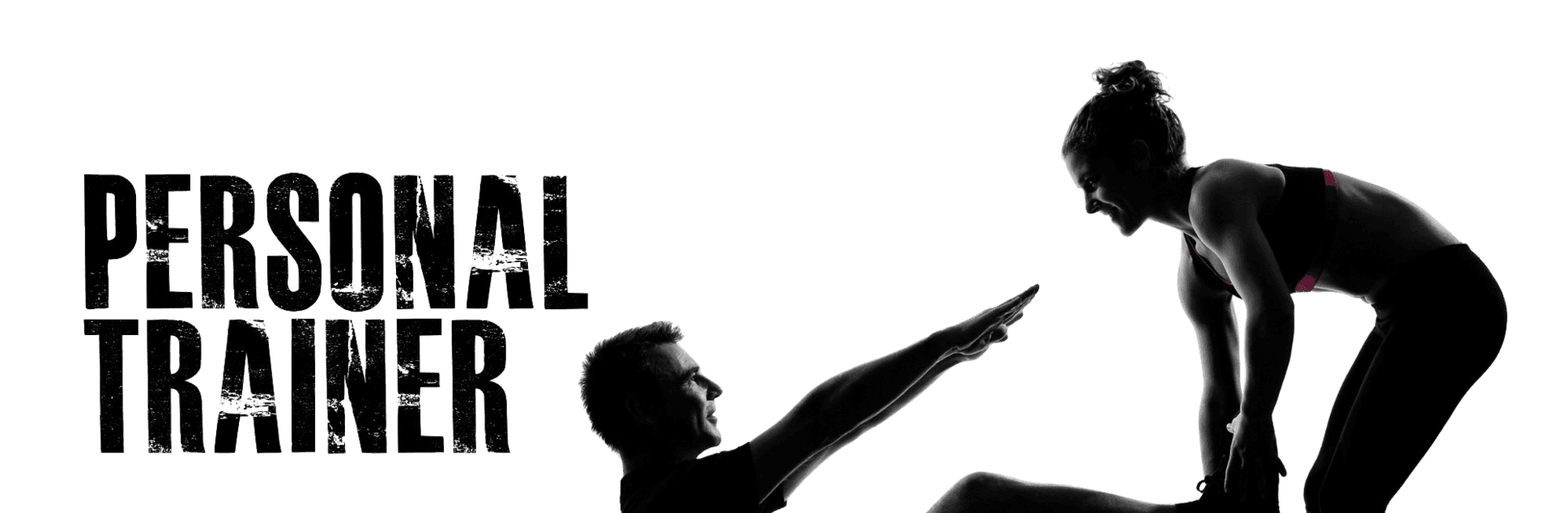
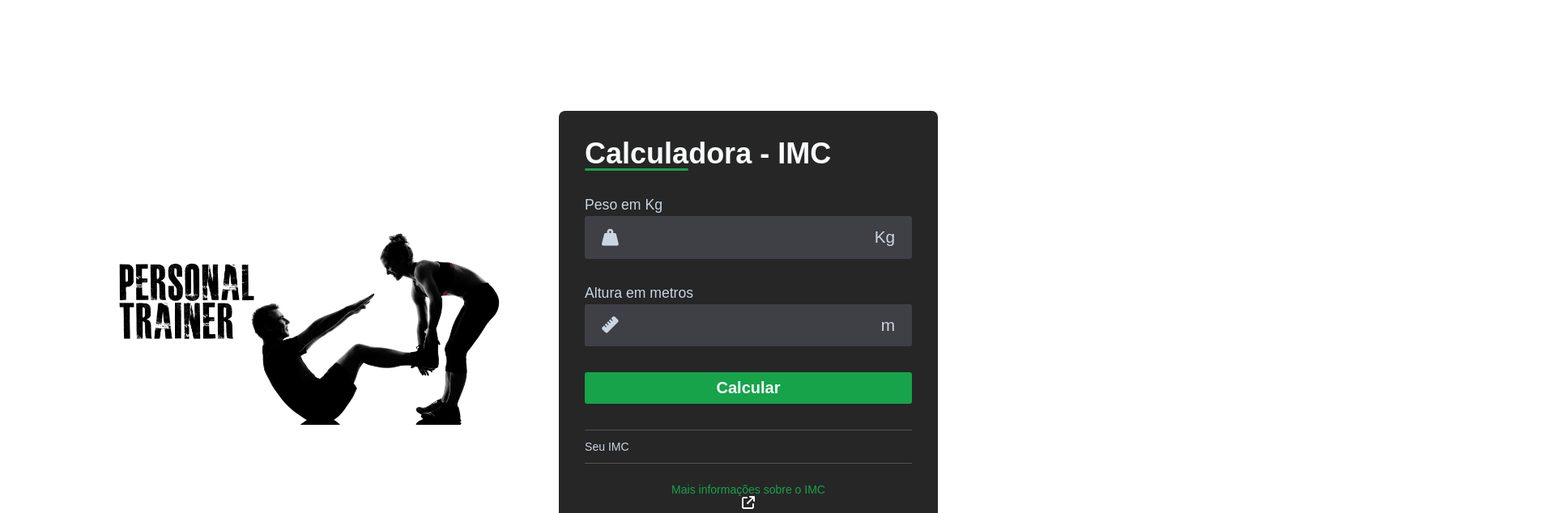
Before and after one commit to Wesleysoares7/calculadora-imc, a plain HTML site: page index.html in a window 1280 px wide. Shown: the top 634 px of the page at 81% size, 1920 px wide, since content can reach past the window. Drawn offline with Linux system fonts and the light colour scheme.

Commit message:
feat: estilização completa

```diff
--- a/style.css
+++ b/style.css
@@ -0,0 +1,156 @@
+@import url("https://fonts.googleapis.com/css2?family=Poppins:wght@200;300;400;500&display=swap");
+
+* {
+  margin: 0;
+  padding: 0;
+  box-sizing: border-box;
+  font-family: "Poppis", sans-serif;
+}
+
+body {
+  display: flex;
+  align-items: center;
+  justify-content: center;
+  width: 100%;
+  height: 100vh;
+  background-color: white;
+}
+
+#conteiner {
+  display: flex;
+  align-items: center;
+  gap: 3.5rem;
+}
+
+#img img {
+  width: 32rem;
+}
+
+#calculator {
+  display: flex;
+  flex-direction: column;
+  gap: 2rem;
+  padding: 2rem;
+  color: #f8fafc;
+  background-color: #262626;
+  border-radius: 0.5rem;
+}
+
+#form {
+  display: flex;
+  flex-direction: column;
+  gap: 2rem;
+}
+
+#title {
+  font-size: 2.25rem;
+  position: relative;
+}
+
+#title::after {
+  position: absolute;
+  content: "";
+  background-color: #16a34a;
+  width: 8rem;
+  height: 0.1875rem;
+  bottom: 0;
+  left: 0;
+  border-radius: 0.1875rem;
+}
+
+.input-box label {
+  font-size: 1.1rem;
+  color: #cbd5e1;
+  font-weight: 500;
+}
+
+.input-field {
+  display: flex;
+  align-items: center;
+  justify-content: space-between;
+  background-color: #3f3f46;
+  padding: 0.3rem;
+  border-radius: 0.1875rem;
+  margin-top: 0.1875rem;
+}
+
+.input-field span,
+.input-field i {
+  color: #cbd5e1;
+  font-size: 1.3rem;
+  padding: 0.6rem 1rem;
+}
+
+.input-field input {
+  background-color: transparent;
+  border: none;
+  width: 100%;
+  font-size: 1.3rem;
+  color: #f8fafc;
+  padding: 0 0.5rem;
+}
+
+.input-field input::-webkit-outer-spin-button,
+.input-field input::-webkit-inner-spin-button {
+  appearance: none;
+}
+
+.input-field input:focus {
+  outline: none;
+}
+
+#calculate {
+  border: none;
+  font-size: 1.25rem;
+  font-weight: bold;
+  background-color: #16a34a;
+  color: #f8fafc;
+  padding: 0.5rem 0;
+  border-radius: 0.1875rem;
+  cursor: pointer;
+}
+
+#result {
+  display: flex;
+  gap: 2rem;
+  align-items: center;
+  border-top: 0.0625rem solid #ffffff34;
+  padding: 0.75rem 0;
+}
+
+#bmi {
+  display: flex;
+  align-items: center;
+  flex-direction: column;
+  font-size: 2.25rem;
+}
+
+#bmi span:last-child {
+  font-size: 0.875rem;
+  color: #cbd5e1;
+}
+
+#description {
+  width: 15.5rem;
+}
+
+#more_infor {
+  text-align: center;
+  border-top: 1px solid #ffffff34;
+  padding-top: 1.5rem;
+}
+
+#more_infor a {
+  color: #16a34a;
+  display: flex;
+  justify-content: center;
+  align-items: center;
+  gap: 0.6rem;
+  font-size: 0.875rem;
+  text-decoration: none;
+  transition: color 0.5s;
+}
+
+#more_infor a:hover {
+  color: #cbd5e1;
+}
```
Also changed, not shown: index.html (+8 -13 lines).
